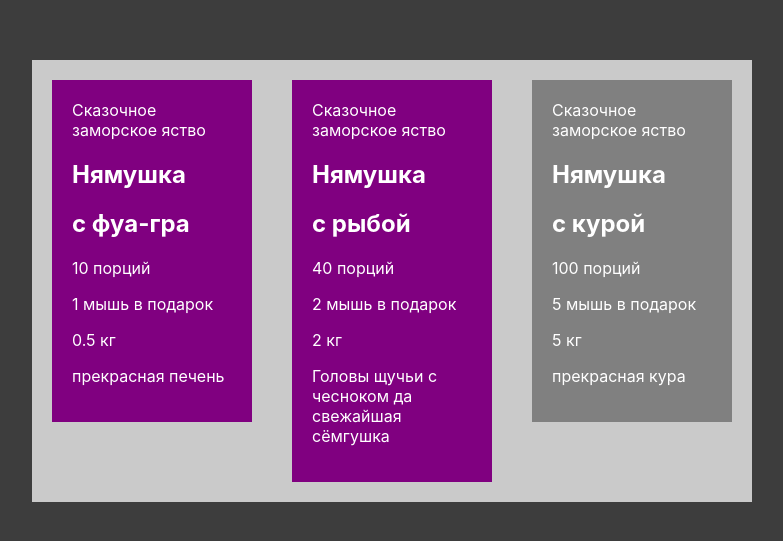
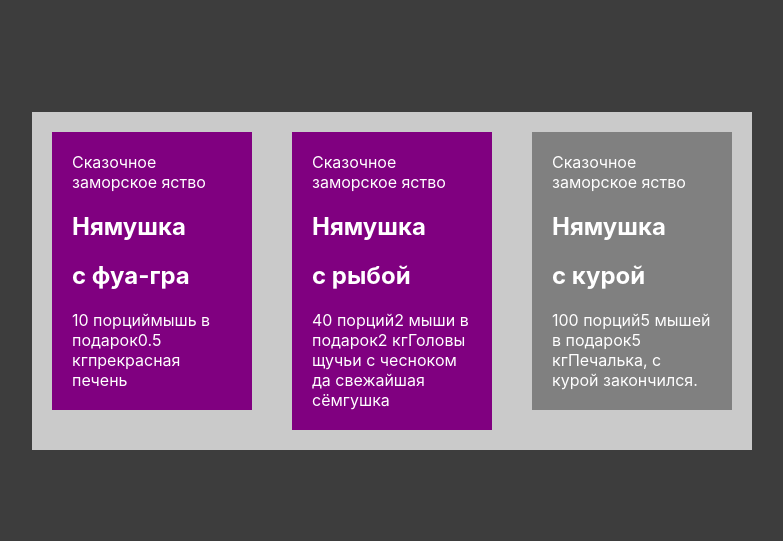
Before and after one commit to SergeSokolan/test-react-project, a React (Create React App) app: page / in a window 1280 px wide. Shown: the part 119-660 px from the top of the page, without its empty margins (248-1031 px from the left). Built offline with nearby package versions, Linux system fonts and the light colour scheme.

Commit message:
refactoring + declension

```diff
--- a/src/App.js
+++ b/src/App.js
@@ -8,24 +8,33 @@ class App extends Component {
     this.state = data;
   }
 
+  declOfNum(number, titles) {
+    const cases = [2, 0, 1, 1, 1, 2];
+    return titles[ (number%100>4 && number%100<20)? 2 : cases[(number%10<5)?number%10:5] ];
+}
+
   render() {
     return (
       <section className="sec">
         <div className="cont">
           <ul className="list">
-            {this.state["cat-food"].map((item, index) => {
-              return (
-                <li className={`item ${item['in-stock'] === false ? 'item_unavailable' : ''}`} key={index}>
-                <span>{item['item-name']}</span>
+            {this.state.catFood.map( (item, index) =>
+               <li className={`item ${item.inStock === true ? '' : 'item_unavailable'}`} key={index}>
+                <span>{item.itemName}</span>
                   <h1>{item.title}</h1>
                   <h2>{item.subtitle}</h2>
-                  <p>{`${item.serving} порций`}</p>
-                  <p>{`${item.gift} мышь в подарок`}</p>
-                  <p>{`${item.weight} кг`}</p>
-                  <p>{item.description}</p>
+                  <span>{`${item.serving} порций`}</span>
+                  <span>
+                    {item.gift === 1 ? (
+                      `мышь в подарок`
+                    ) : (
+                      `${item.gift} ${ this.declOfNum(item.gift, ['мышь', 'мыши', 'мышей']) } в подарок`
+                    )}
+                  </span>
+                  <span>{`${item.weight} кг`}</span>
+                  <span>{item.inStock === true ? item.description : `Печалька, ${item.subtitle} закончился.`}</span>
                 </li>
-              );
-            })}
+              )}
           </ul>
         </div>
       </section>
--- a/src/data/goods.json
+++ b/src/data/goods.json
@@ -1,7 +1,7 @@
 {
-  "cat-food": [
+  "catFood": [
     {
-      "item-name": "Сказочное заморское яство",
+      "itemName": "Сказочное заморское яство",
       "title": "Нямушка",
       "subtitle": "с фуа-гра",
       "description": "прекрасная печень",
@@ -10,10 +10,10 @@
       "details": "",
       "weight": 0.5,
       "image": "",
-      "in-stock": true
+      "inStock": true
     },
     {
-      "item-name": "Сказочное заморское яство",
+      "itemName": "Сказочное заморское яство",
       "title": "Нямушка",
       "subtitle": "с рыбой",
       "description": "Головы щучьи с чесноком да свежайшая сёмгушка",
@@ -22,10 +22,10 @@
       "details": "",
       "weight": 2,
       "image": "",
-      "in-stock": true
+      "inStock": true
     },
     {
-      "item-name": "Сказочное заморское яство",
+      "itemName": "Сказочное заморское яство",
       "title": "Нямушка",
       "subtitle": "с курой",
       "description": "прекрасная кура",
@@ -34,7 +34,7 @@
       "details": "заказчик доволен",
       "weight": 5,
       "image": "",
-      "in-stock": false
+      "inStock": false
     }
   ]
 }
```
